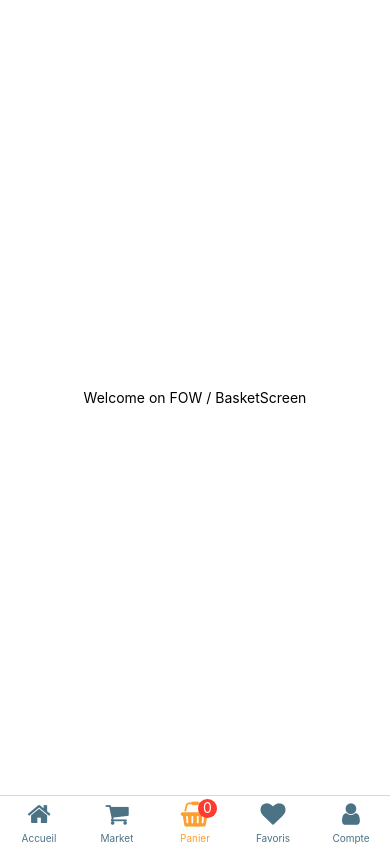
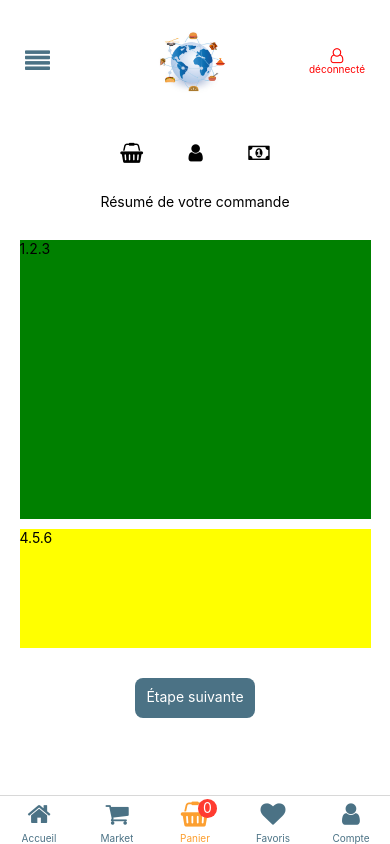
Before and after one commit to Sophie-Besancon/fow-frontend, a React Native app: screen /Panier in a window 390 px wide. Built offline with nearby package versions, Linux system fonts and the light colour scheme.

Commit message:
Market Screen progress / Component Card Complete / Thibault

```diff
--- a/components/Card.js
+++ b/components/Card.js
@@ -1,31 +1,55 @@
-import React, {useState} from 'react';
-import { View, Text, StyleSheet, Image, Modal, Pressable, TextInput, TouchableOpacity} from 'react-native';
-import FontAwesome from 'react-native-vector-icons/FontAwesome';
+import React, { useState } from "react";
+import {
+  View,
+  Text,
+  StyleSheet,
+  Image,
+  Modal,
+  Pressable,
+  TextInput,
+  TouchableOpacity,
+  ImageBackground,
+} from "react-native";
+import FontAwesome from "react-native-vector-icons/FontAwesome";
 
 const Card = (props) => {
-
-
   return (
     <View style={styles.cardContainer}>
+
         <View style={styles.imgCardContainer}>
           <View style={styles.textImgCardContainer}>
             <View style={styles.splitContainerFlag}>
-        <Text>Flag</Text>
+              <Text>{props.flag}</Text>
             </View>
             <View style={styles.splitContainerPrice}>
-        <Text>Price</Text>
+              <Text>{props.price}</Text>
             </View>
           </View>
         </View>
+
       <View style={styles.bottomCardContainer}>
         <View style={styles.nameProductContainer}>
-        <Text>Nom Produit</Text>
+          <Text>{props.name}</Text>
         </View>
         <View style={styles.buttonProductContainer}>
-
-      <FontAwesome name='info-circle' size={20} color='#000000' style={styles.deleteIcon} />
-      <FontAwesome name='heart-o' size={20} color='#000000' style={styles.deleteIcon} />
-      <FontAwesome name='cart-plus' size={20} color='#000000' style={styles.deleteIcon} />
+          <FontAwesome
+            name="info-circle"
+            size={20}
+            color="#000000"
+            style={styles.deleteIcon}
+          />
+          <FontAwesome
+            name="heart-o"
+            size={20}
+            color="#000000"
+            style={styles.deleteIcon}
+          />
+          <FontAwesome
+            name="cart-plus"
+            size={20}
+            color="#000000"
+            style={styles.deleteIcon}
+          />
         </View>
       </View>
     </View>
@@ -37,46 +61,47 @@ export default Card;
 const styles = StyleSheet.create({
   cardContainer: {
     backgroundColor: "green",
-      width: "90%",
-      height: "45%",
+    width: "100%",
+    height: 250,
   },
   imgCardContainer: {
-     alignSelf: 'center',
+    alignSelf: "center",
     backgroundColor: "yellow",
-     width: '90%',
-     height: '70%',
+    width: "90%",
+    height: "70%",
     marginTop: 10,
   },
   textImgCardContainer: {
     backgroundColor: "red",
-        flexDirection: 'row',
-        height: '15%',
+    flexDirection: "row",
+    height: "15%",
   },
   splitContainerPrice: {
-        width: '50%',
+    width: "50%",
     paddingLeft: 105,
-        justifyContent: 'center',
-        backgroundColor:'blue',
-    }, splitContainerFlag:{
-        width: '50%',
+    justifyContent: "center",
+    backgroundColor: "blue",
+  },
+  splitContainerFlag: {
+    width: "50%",
     paddingLeft: 10,
-        justifyContent: 'center',
+    justifyContent: "center",
   },
   bottomCardContainer: {
-        backgroundColor: 'blue',
-        width: '90%',
-        height: '24%',
-        alignSelf:'center',
+    backgroundColor: "blue",
+    width: "90%",
+    height: "24%",
+    alignSelf: "center",
   },
   nameProductContainer: {
-        height:'30%',
-        marginLeft:40,
-        marginTop:10,
+    height: "30%",
+    marginLeft: 40,
+    marginTop: 10,
   },
   buttonProductContainer: {
-        alignItems: 'center',
-        justifyContent: 'space-around',
-        flexDirection: 'row',
-        height:'50%',
-    }
-})
+    alignItems: "center",
+    justifyContent: "space-around",
+    flexDirection: "row",
+    height: "50%",
+  },
+});
--- a/components/Header.js
+++ b/components/Header.js
@@ -52,10 +52,10 @@ export default Header;
       justifyContent: 'space-between',
       flexDirection: 'row',
       width: '100%',
-      height: '15%',
-      paddingLeft: 10,
-      paddingRight: 10,
-      marginTop: 30,
+      height: '13%',
+      paddingLeft: 25,
+      paddingRight: 25,
+      marginTop: 10,
     },
     image: {
       width:'25%',
--- a/screens/BasketScreen.js
+++ b/screens/BasketScreen.js
@@ -6,14 +6,48 @@ import {
     Text,
     TextInput,
     TouchableOpacity,
+    View,
   } from 'react-native';
-
+  import Header from '../components/Header'
+  import FontAwesome from "react-native-vector-icons/FontAwesome";
 
   export default function BasketScreen() {
 
     return (
       <KeyboardAvoidingView style={styles.container} behavior={Platform.OS === 'ios' ? 'padding' : 'height'}>
-          <Text>Welcome on FOW / BasketScreen</Text>
+                 <Header/>
+        <View style={styles.statusContainer}>
+        <FontAwesome
+            name="shopping-basket"
+            size={20}
+            color="#000000"
+            style={styles.deleteIcon}
+          />
+          <FontAwesome
+          name="user"
+          size={20}
+          color="#000000"
+          style={styles.deleteIcon}
+        />
+        <FontAwesome
+        name="money"
+        size={20}
+        color="#000000"
+        style={styles.deleteIcon}
+      />
+        </View>
+        <View style={styles.textContainer}>
+          <Text>Résumé de votre commande</Text>
+          </View>
+          <View style={styles.tableContainer}>
+            <Text>1.2.3</Text>
+          </View>
+          <View style={styles.totalContainer}>
+            <Text>4.5.6</Text>
+          </View>
+          <TouchableOpacity style={styles.buttonContainer}>
+            <Text style={styles.buttonText}>Étape suivante</Text>
+          </TouchableOpacity>
       </KeyboardAvoidingView>
     )
   }
@@ -23,6 +57,42 @@ import {
       flex: 1,
       backgroundColor: '#ffffff',
       alignItems: 'center',
-      justifyContent: 'center',
+      flexDirection: 'column',
+    },
+    statusContainer:{
+      width:'50%',
+      flexDirection:'row',
+      justifyContent: 'space-around',
+      alignItems: 'space-between',
+      marginTop: 30,
+    },
+    textContainer:{
+      marginTop: 30,
+    },
+    tableContainer:{
+      marginTop: 30,
+      backgroundColor:"green",
+      width:"90%",
+      height: "35%"
+    },
+    totalContainer:{
+      marginTop: 10,
+      backgroundColor:"yellow",
+      width:"90%",
+      height:"15%",
+    },
+    buttonContainer:{
+    marginTop: 30,
+    alignSelf: "center",
+    height: 40,
+    margin: 10,
+    padding: 10,
+    borderRadius: 8,
+    backgroundColor: "#4B7285",
+    width:120,
+    },
+    buttonText: {
+      alignSelf: "center",
+      color: "white",
     },
   })
--- a/screens/MarketScreen.js
+++ b/screens/MarketScreen.js
@@ -8,12 +8,29 @@ import {
     TouchableOpacity,
     View,
     SafeAreaView,
+    ScrollView,
   } from 'react-native';
 import Header from '../components/Header'
 import Card from '../components/Card'
+import { useEffect, useState } from "react";
 
 
   export default function MarketScreen() {
+    const [articlesData, setarticlesData] = useState([]);
+    //console.log('articledata', articlesData.length)
+
+
+    useEffect(() => {
+      fetch("http://192.168.1.14:3000/articles").then((response) =>
+        response.json()).then((cardData) => {
+          setarticlesData(cardData.allArticles)
+          });
+        }, []);
+
+        const cards = articlesData.map((data, i) => {
+        console.log('data',data, i)
+        return <Card key={i} price={data.price} name={data.name} flag={data.flag} background={data.image} />;
+        });
 
     return (
 
@@ -22,8 +39,11 @@ import Card from '../components/Card'
           <View>
           <Text>Welcome on FOW / MarketScreen</Text>
           </View>
-          <Card/>
+          <ScrollView style={styles.scrollView}>
+          {cards}
+          </ScrollView>
       </KeyboardAvoidingView>
+
 
     )
   }
@@ -35,5 +55,4 @@ import Card from '../components/Card'
       alignItems: 'center',
       flexDirection: 'column',
     },
-
   })
```
Lines whose indentation alone changed are shown as unchanged.
